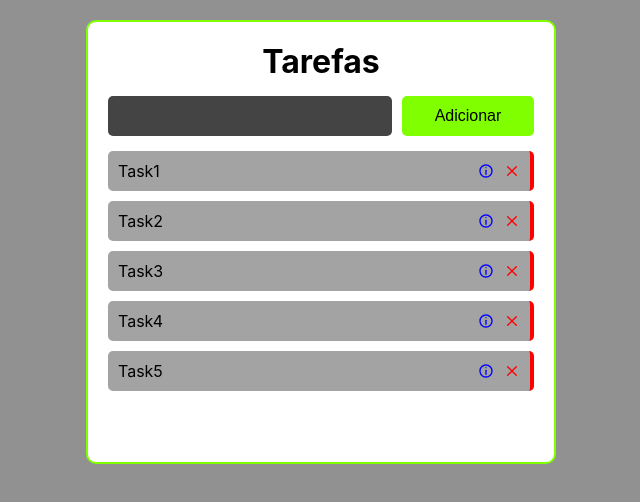
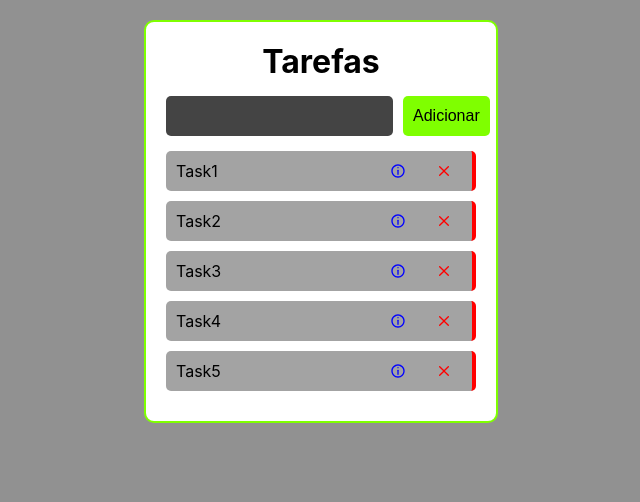
Before and after one commit to LilDrikks/meu-app-react, a React (Create React App) app in the folder my-app/: page / in a window 1280 px wide. Shown: the top 502 px of the page, without its empty margins (319-959 px from the left). Built offline with nearby package versions, Linux system fonts and the light colour scheme.

Commit message:
Finalizando projeto pois até aqui foram muitos conceitos... NextProject

```diff
--- a/my-app/package.json
+++ b/my-app/package.json
@@ -11,6 +11,7 @@
     "react": "^17.0.2",
     "react-dom": "^17.0.2",
     "react-icons": "^4.3.1",
+    "react-router-dom": "^6.2.1",
     "react-scripts": "5.0.0",
     "uuid": "^8.3.2",
     "web-vitals": "^2.1.4"
--- a/my-app/src/App.jsx
+++ b/my-app/src/App.jsx
@@ -7,6 +7,7 @@ import Header from './components/Header'
 
 import {useState} from 'react'
 import {v4 as uuidv4} from 'uuid'
+import {BrowserRouter as Router, Route} from 'react-router-dom'
 
 function App() {
 const [tasks, setTasks] = useState([
@@ -61,11 +62,8 @@ const handleTaskClick = (taskId) => {
     setTasks(newTasks)
 }
 
-
-
   return (
         <div className="App">
-
         <Container>
           <Header />
             {/* passando uma props valor função para o component AddTask*/}
--- a/my-app/src/components/AddTask.jsx
+++ b/my-app/src/components/AddTask.jsx
@@ -1,6 +1,6 @@
 import styles from './AddTask.module.css'
 import AddTaskButton from './AddTaskButton'
-import { useState } from "react"
+import { useState } from 'react'
 
 //recebendo a função handleTaskAddition que altera o tasks do component App
 const AddTask = ({handleTaskAddition}) => {
@@ -35,7 +35,7 @@ const AddTask = ({handleTaskAddition}) => {
             <input
                 value={inputData}
                 onChange={handleInputChange}
-                type="text"
+                type='text'
                 className={styles.addTaskInput}
             />
 
--- a/my-app/src/components/Container.module.css
+++ b/my-app/src/components/Container.module.css
@@ -1,7 +1,6 @@
 .containerApp{
     border: 2px solid  chartreuse;
-    max-width: 600px;
-    min-height: 400px;
+    max-width: 310px;
     padding: 20px;
     background-color: white;
     border-radius: 10px;
--- a/my-app/src/components/Header.jsx
+++ b/my-app/src/components/Header.jsx
@@ -1,5 +1,5 @@
 const Header = () => {
-        return ( <h1>Tarefas</h1> );
+        return ( <h1>Tarefas</h1> )
 }
 
-export default Header;
+export default Header
--- a/my-app/src/components/Task.jsx
+++ b/my-app/src/components/Task.jsx
@@ -7,12 +7,13 @@ const Task = ({task, handleTaskClick, handleDeleteTask}) => {
         <>
             {/*style condicional com a condição do task.state ser verdadeiro e caso seja style=borderLeft:'4px solid chartreuse'*/}
             <div
-                className={styles.task}
-                style={task.state ? {borderLeft: '4px solid chartreuse'}: {borderRight: '4px solid  red'}}
-                onClick={() => handleTaskClick(task.id)}>
+            className={styles.task}
+            style={task.state ? {borderLeft: '4px solid chartreuse'}: {borderRight: '4px solid  red'}}
+            onClick={() => handleTaskClick(task.id)}>
+                {/*titulo da tarefa concertado o overflow das frases, cgicons react*/}
                 <div className={styles.title}>{task.title}</div>
                 <CgInfo className={styles.buttonInfo}  />
-                    <CgClose  className={styles.buttonClose} onClick={() => handleDeleteTask(task)} />
+                <CgClose  className={styles.buttonClose} onClick={() => handleDeleteTask(task)} />
             </div>
               {/*eventListener onClick recebe uma função que exaculta a função pois não podemos passar uma função com parametro diretamente */}
               {/*a fução chamada é a handleTaskClick(com a prop task.id) que será o id exato do item que esta sendo renderizado e clicado*/}
--- a/my-app/src/components/Tasks.module.css
+++ b/my-app/src/components/Tasks.module.css
@@ -8,20 +8,22 @@
     border-radius: 5px;
     margin-bottom: 10px;
     cursor: pointer;
-    flex-wrap: wrap;
-
-
 }
 .title{
     text-align: left;
-    width: 350px;
+    width: 60%;
+    flex:4;
     word-wrap:break-word;
+    padding-right: 50px;
 }
 .buttonClose {
     color:red;
     margin-left: 10px;
+    flex: 1;
+
 }
 .buttonInfo {
     color:blue;
     margin-left: 10px;
+    flex:1;
 }
```
Also changed, not shown: 1 other file (tests, documents, lock files or other folders). Lines whose indentation alone changed are shown as unchanged.
